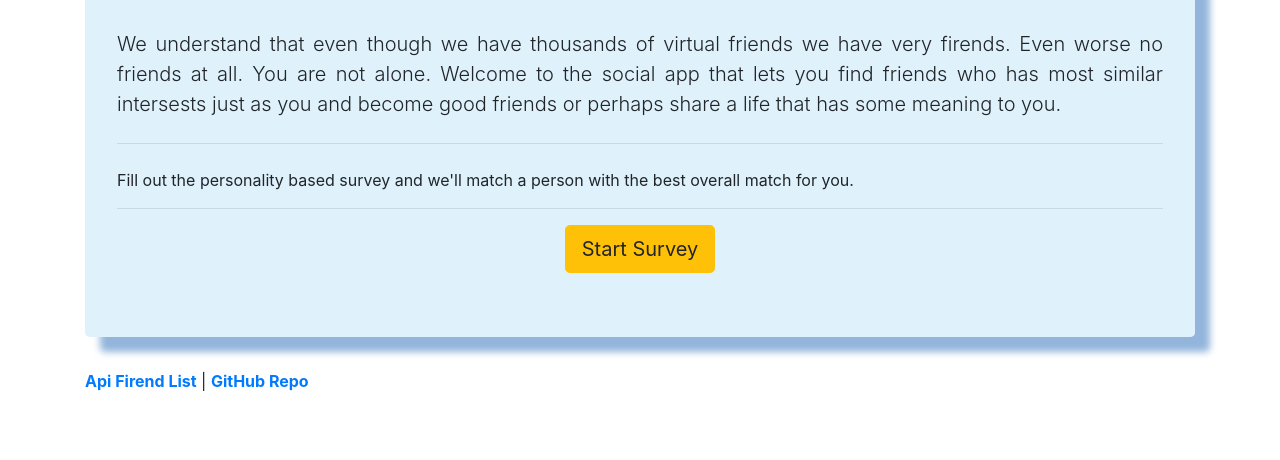
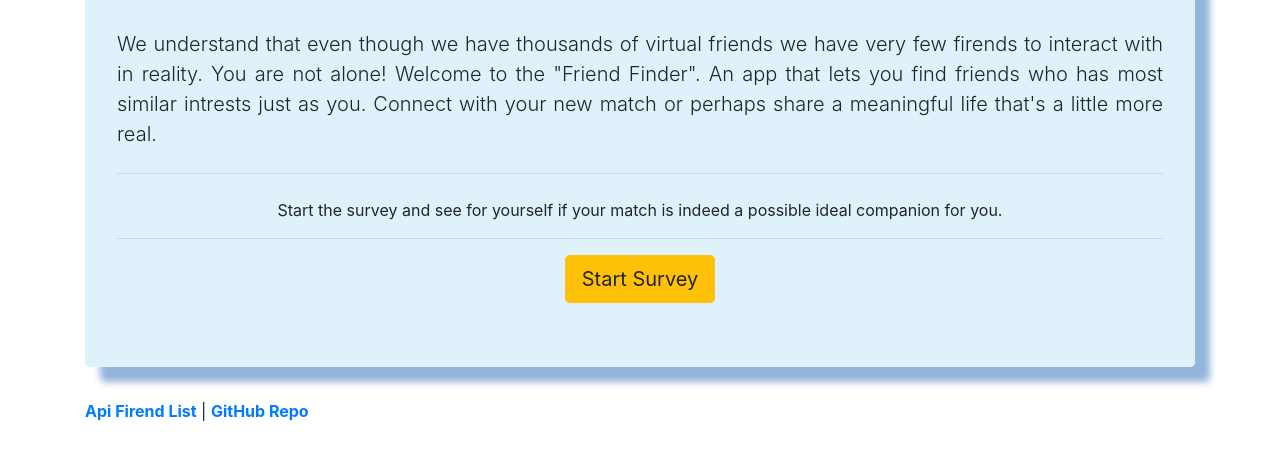
Before and after one commit to anand92490/firend-finder, a website: page app/public/home.html in a window 1280 px wide. Shown: the part 134-594 px from the top of the page. Drawn offline with nearby package versions, Linux system fonts and the light colour scheme.

Commit message:
readme Updates + paragraph edits

```diff
--- a/app/public/home.html
+++ b/app/public/home.html
@@ -13,7 +13,7 @@
 <style>
     .jumbotron {
         background-color: #d7effcc9;
-        box-shadow:15px 15px 7px rgba(24, 96, 179, 0.466);
+        box-shadow: 15px 15px 7px rgba(24, 96, 179, 0.466);
     }
 </style>
 
@@ -23,13 +23,14 @@
             <h1 style="font-weight: bold; color: rgb(41, 48, 113); font-family: cursive " class="display-4 text-center">
                 ⚤ Friend Finder App ⚤</h1> <br>
             <p style="text-align: justify" class="lead">We understand that even though we have thousands of virtual
-                friends we have very firends.
-                Even worse no friends at all. You are not alone. Welcome to the social app that lets you find friends
-                who
-                has most similar intersests just as you and become good friends or perhaps share a life that has some
-                meaning to you. </p>
+                friends we have very few firends to interact with in reality. You are not alone! Welcome to the "Friend
+                Finder". An app that lets you find friends
+                who has most similar intrests just as you. Connect with your new match or perhaps share a meaningful
+                life that's a little more real.</p>
             <hr class="my-4">
-            <p>Fill out the personality based survey and we'll match a person with the best overall match for you.</p> <hr>
+            <p class="text-center">Start the survey and see for yourself if your match is indeed a possible ideal
+                companion for you.</p>
+            <hr>
             <div class="text-center">
                 <a href="/survey"><button class="btn btn-lg btn-warning">Start Survey</button></a>
             </div>
@@ -41,7 +42,7 @@
         <div class="container">
             <p>
                 <a href="api/friends"><strong>Api Firend List</strong></a> <span>|</span>
-                <a href="https://github.com/anand92490/friend-finder"target="_blank"><strong>GitHub Repo</strong></a>
+                <a href="https://github.com/anand92490/friend-finder" target="_blank"><strong>GitHub Repo</strong></a>
             </p>
         </div>
     </footer>
```
Also changed, not shown: app/public/survey.html (+2 -2 lines), README.md.
